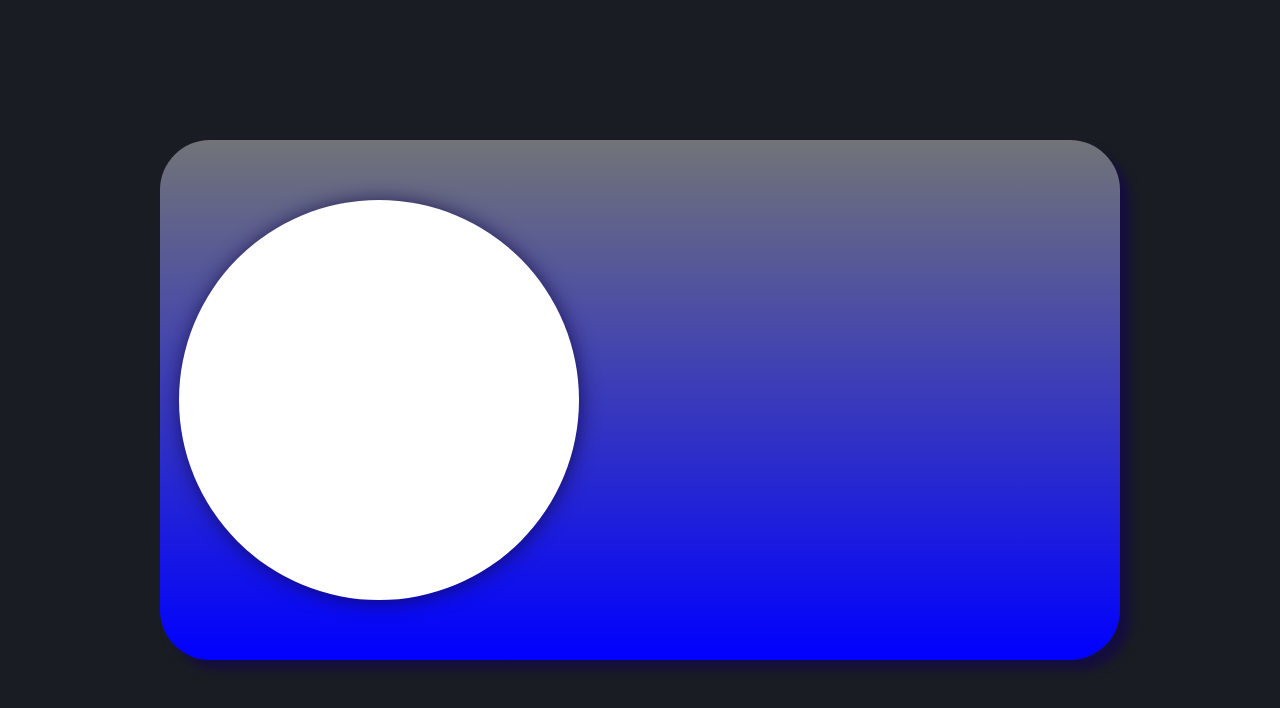
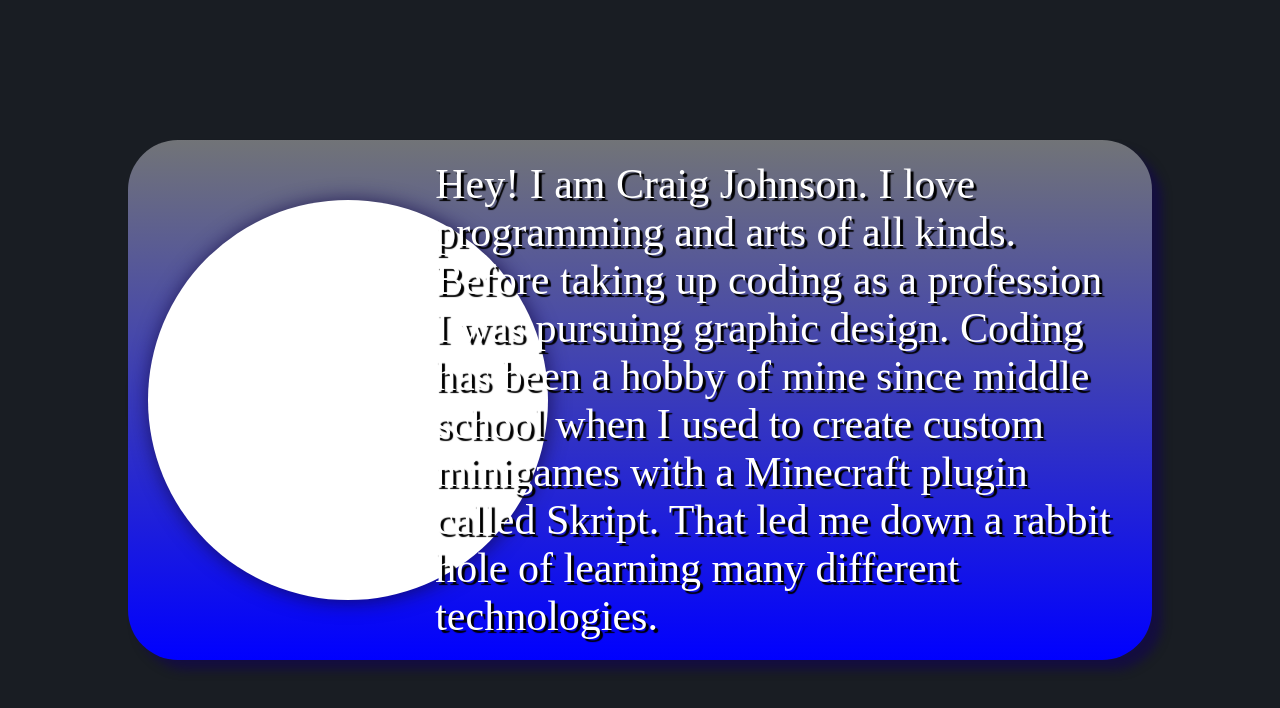
Before and after one commit to Craigware/Portfolio, a React (Vite) app in the folder react-ts/: page / in a window 1280 px wide. Shown: the top 708 px of the page. Built offline with nearby package versions, Linux system fonts and the light colour scheme.

Commit message:
messing with personal narrative

```diff
--- a/react-ts/src/Portfolio.scss
+++ b/react-ts/src/Portfolio.scss
@@ -12,14 +12,12 @@
     top: 50%; transform: translateY(-50%);
 
 
-    width: 75%;
+    width: 80%;
     height: 65%;
     background-image: linear-gradient(rgba(255, 255, 255, 0.384), blue);
 
     border-radius: 50px;
     box-shadow: 10px 10px 10px $shadowColor;
-
-    display: grid;
 
     .headshot {
       position: absolute;
@@ -31,5 +29,16 @@
       background-color: white;
       box-shadow: 1px 1px 20px $shadowColor;
     }
+
+    p {
+      position: absolute;
+      top: 50%; transform: translateY(-50%);
+      margin-left: 30%;
+      margin-right: 32px;
+      text-align: left;
+      font-size: 42px;
+      color:white;
+      text-shadow: 3px 3px 1px black;
+    }
   }
 }
--- a/react-ts/src/Portfolio.tsx
+++ b/react-ts/src/Portfolio.tsx
@@ -66,6 +66,7 @@
     <div className="SelfStory">
       <div className="StoryContainer">
         <div className="headshot"/>
+        <p>Hey! I am Craig Johnson. I love programming and arts of all kinds. Before taking up coding as a profession I was pursuing graphic design. Coding has been a hobby of mine since middle school when I used to create custom minigames with a Minecraft plugin called Skript. That led me down a rabbit hole of learning many different technologies.</p>
       </div>
     </div>
   );
```
